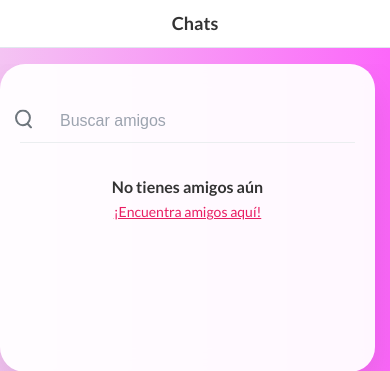
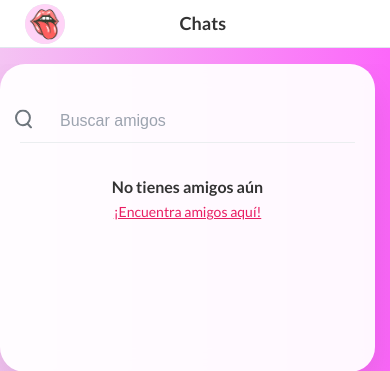
Before and after one commit to pebehv/RetirATI-develop, a Django app: page /chats/ in a window 390 px wide. Shown: the top 371 px of the page. Run offline with Django 5.2, Linux system fonts and the light colour scheme; a user stored in the database is signed in; data comes from the database, SQL or seed files in the repository; both versions use the stored data as it was after the commit.

Commit message:
modificacion y ajuste genrales

```diff
--- a/funATI/funATIAPP/static/css/edit.css
+++ b/funATI/funATIAPP/static/css/edit.css
@@ -174,9 +174,7 @@ border-bottom: 1px solid var(--border-light);
 /* Nuevos estilos específicos para editar perfil */
 .edit-profile-container {
   background-color: var(--bg-container);
-  border-radius: 20px;
   padding: 20px;
-  margin: 20px;
   box-shadow: 0 2px 10px rgba(0, 0, 0, 0.1);
 }
 
@@ -429,8 +427,8 @@ body {
 }
 
 .profile-edit-avatar {
-    width: 100px;
-    height: 100px;
+    width: 80px;
+    height: 80px;
 }
 }
 
--- a/funATI/funATIAPP/static/css/styles.css
+++ b/funATI/funATIAPP/static/css/styles.css
@@ -2,6 +2,9 @@
   position: relative;
 }
 
+.profile{
+    visibility: hidden;
+  }
 
 .media-input-btn {
   cursor: pointer;
@@ -723,7 +726,7 @@ form .media-preview-img {
   }
 
   .profile-btn {
-    padding: 8px;
+    padding: 1px;
     min-width: 40px;
     justify-content: center;
   }
@@ -767,7 +770,18 @@ form .media-preview-img {
   }
 }
 
+
+@media (max-width: 845px) {
+  .sidebar-footer {
+      display: block;
+  }
+}
+
 @media (max-width: 600px) {
+  .profile{
+    visibility: visible;
+    margin: 20px 0px;
+  }
   body {
     display: flex;
     flex-direction: column;
@@ -844,12 +858,6 @@ form .media-preview-img {
   }
 
 
-
-  .profile-header {
-    padding: 15px;
-  }
-
-
   .section:has(.edit-profile) {
     padding: 8px 15px;
     margin-bottom: 6px;
@@ -872,7 +880,7 @@ form .media-preview-img {
     top: 0;
     left: 0;
     width: 100%;
-    justify-content: center;
+    /*justify-content: center;*/
     /* centra el contenido */
   }
 
@@ -893,6 +901,8 @@ form .media-preview-img {
     font-size: 18px;
     font-weight: 600;
     margin: 0;
+    text-align: center;
+    width:80%;
   }
 
   .top-settings {
--- a/funATI/funATIAPP/templates/base.html
+++ b/funATI/funATIAPP/templates/base.html
@@ -19,7 +19,33 @@
     {% include 'menu-main.html' %}
 
     <div class="main-content">
+
         <div class="top-bar">
+
+            <div class="profile">
+                {% if user.is_authenticated %}
+                <a href="{% url 'funATIAPP:profile' %}" class="profile-btn">
+                <span class="sidebar-avatar">
+                    {% if user.profile.avatar %}
+                    <img src="{{ user.profile.avatar.url }}" alt="Avatar" class="sidebar-avatar-img" />
+                    {% else %}
+                    <img src="{% static 'assets/user-placeholder.png' %}" alt="Avatar" class="sidebar-avatar-img" />
+                    {% endif %}
+                </span>
+                <span class="user-info user-info2">
+                    <span class="user-name">
+                    {% if user.first_name or user.last_name %}
+                        {{ user.first_name }} {{ user.last_name }}
+                    {% else %}
+                        {{ user.username }}
+                    {% endif %}
+                    </span>
+                    <span class="user-username">@{{ user.username }}</span>
+                </span>
+                </a>
+                {% endif %}
+
+            </div>
             <h1>{% block page_title %}FunATI{% endblock %}</h1>
         </div>
 
@@ -29,6 +55,7 @@
         </div>
     </div>
 
+
     {% block extra_js %}{% endblock %}
 
     <script src="{% static 'js/theme.js' %}"></script>
```
Also changed, not shown: funATI/db.sqlite3, funATI/funATIAPP/static/css/login.css (line endings or trailing spaces).
